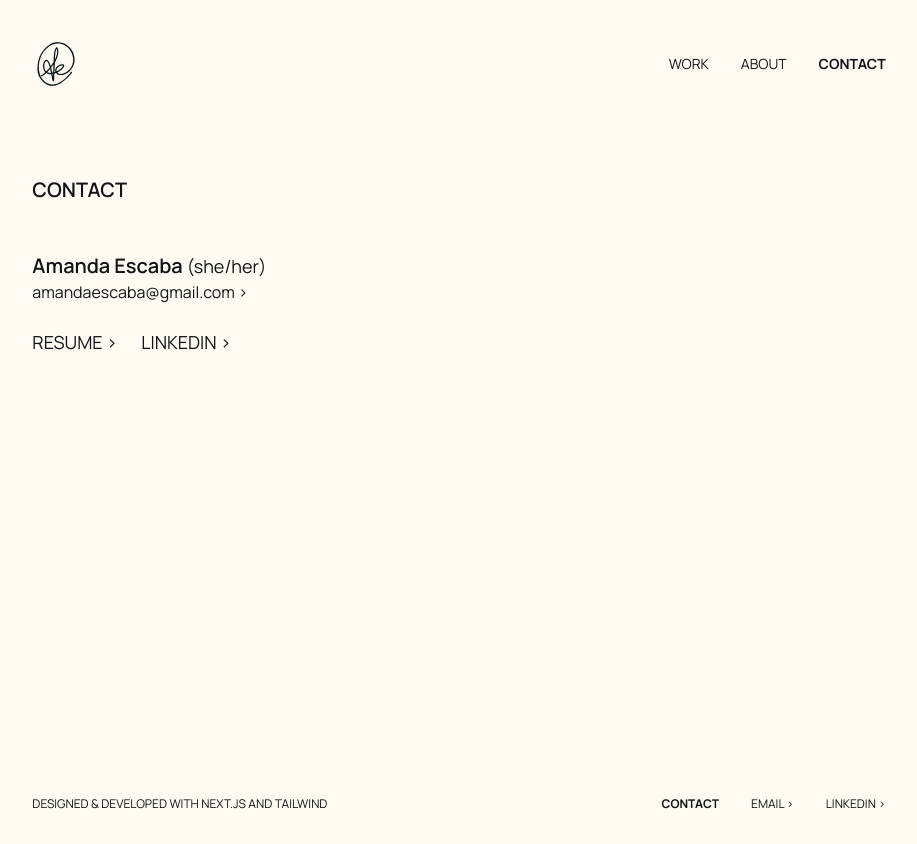
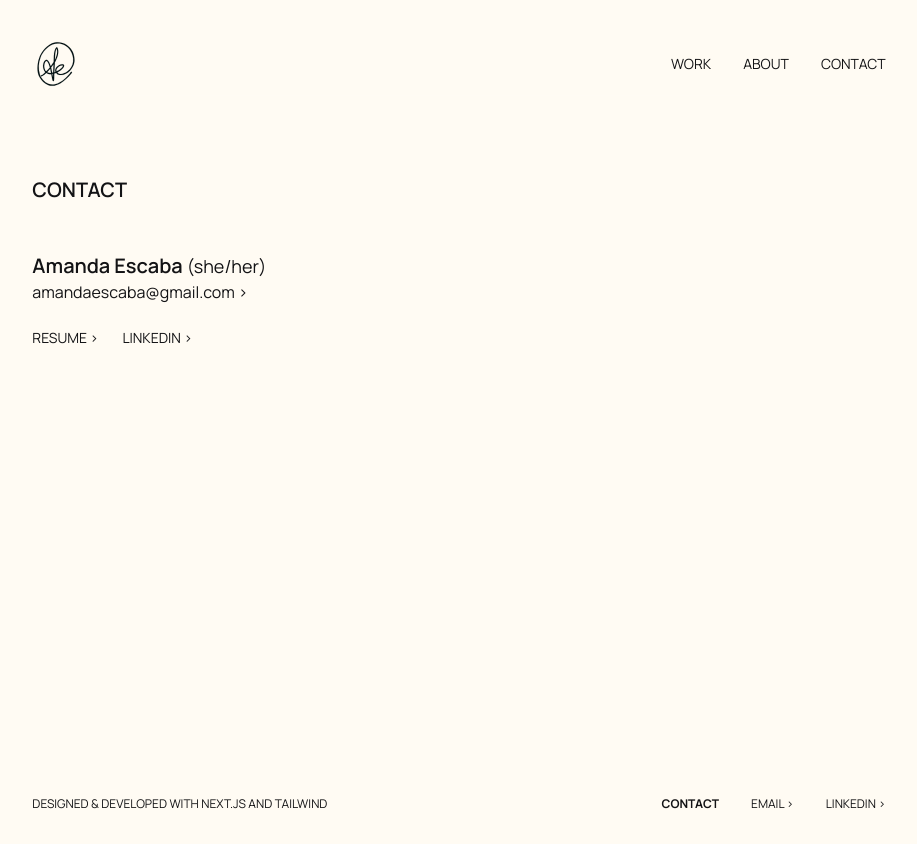
Before and after one commit to aescaba/portfolio, a Next.js app: page /contact in a window 1280 px wide. Shown: the whole page, without its empty margins (181-1098 px from the left). Built offline with nearby package versions, Linux system fonts and the light colour scheme.

Commit message:
removing blue hover interaction and replace with underlines

```diff
--- a/components/footer.js
+++ b/components/footer.js
@@ -13,8 +13,8 @@ export default function Footer() {
           </div>
           <div className="flex flex-col md:flex-row gap-4 md:gap-8 uppercase">
             <p className="font-bold">Contact</p>
-            <div className="transition ease-in-out delay-75 hover:text-blueberry"><a href="mailto:amandaescaba@gmail.com">email &gt; </a></div>
-            <div className="transition ease-in-out delay-75 hover:text-blueberry"><a href="https://www.linkedin.com/in/aescaba/" target="_blank">linkedin &gt;</a></div>
+            <div className="link"><a href="mailto:amandaescaba@gmail.com">email &gt; </a></div>
+            <div className="link"><a href="https://www.linkedin.com/in/aescaba/" target="_blank">linkedin &gt;</a></div>
           </div>
         </div>
         {/* <a className=""
--- a/components/navbar.js
+++ b/components/navbar.js
@@ -17,7 +17,7 @@ function NavigationLink({ href, text, router, classNames }) {
     <Link
       href={href === "/home" ? "/" : href}
       // className={`${isActive && "nav_item_active font-bold"} nav_item transition ease-in-out delay-75 hover:text-blueberry`}
-      className={`${isActive && "nav_item_active font-bold"} nav_item transition ease-in-out delay-75 hover:text-blueberry` + classNames}
+      // className={`${isActive && "nav_item_active font-bold"} nav_item transition ease-in-out delay-75 hover:text-blueberry` + classNames}
 
     >
 
@@ -84,14 +84,14 @@ export default function Navbar() {
         <div class="space-y-8 px-2 pt-2 pb-3">
           {navigationRoutes.map((singleRoute) => {
             return (
-              <div className="transition ease-in-out delay-75 hover:text-blueberry">
+              <div>
 
                 <NavigationLink
                   key={singleRoute}
                   href={`/${singleRoute}`}
                   text={singleRoute.charAt(0).toUpperCase() + singleRoute.slice(1)} //https://flexiple.com/javascript/javascript-capitalize-first-letter/
                   router={router}
-                  classNames={" block text-right text-xl"}
+                  classNames={" block text-right text-xl link"}
                 />
               </div>
             );
--- a/pages/contact.js
+++ b/pages/contact.js
@@ -9,25 +9,25 @@ export default function Contact() {
 
       <PageTitle title={"Contact"} />
 
-      <div className="h-[40vh]">
+      <div className="flex flex-col h-[40vh]">
 
         <h2 className="text-xl font-semibold">
           Amanda Escaba <span className="font-normal text-lg">&#40;she/her&#41;</span>
         </h2>
 
-        <p className="transition ease-in-out delay-75 hover:text-blueberry">
+        <p className="link">
           <Link href="mailto:amandaescaba@gmail.com">amandaescaba@gmail.com &gt;</Link>
         </p>
 
         <div className="flex flex-col lg:flex-row mt-6 space-y-6 lg:space-x-6 uppercase text-xl lg:text-lg">
           <a href="https://drive.google.com/file/d/1YuvgyURkuiX-TyeJXHtA8w7q7M-AIOpa/view?usp=sharing" target="_blank" rel="noreferrer"
           >
-            <p className="transition ease-in-out delay-75 hover:text-blueberry">Resume &gt;</p>
+            <p className="link text-sm">Resume &gt;</p>
           </a>
 
           <a href="https://www.linkedin.com/in/aescaba/" target="_blank" rel="noreferrer"
           >
-            <p className="transition ease-in-out delay-75 hover:text-blueberry">LinkedIn &gt;</p>
+            <p className="link text-sm">LinkedIn &gt;</p>
           </a>
 
           {/* <button class="saturate-0 hover:saturate-100 transition ease-in-out delay-25">
```
